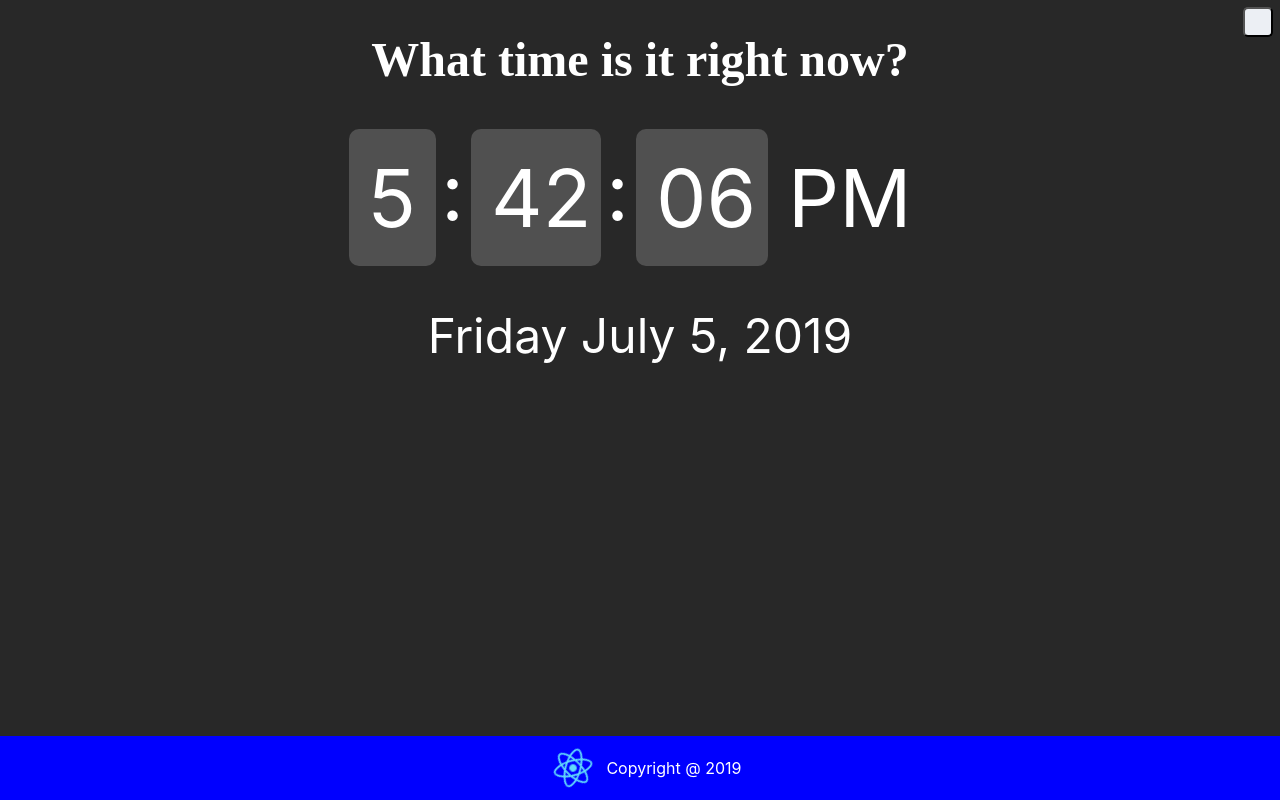
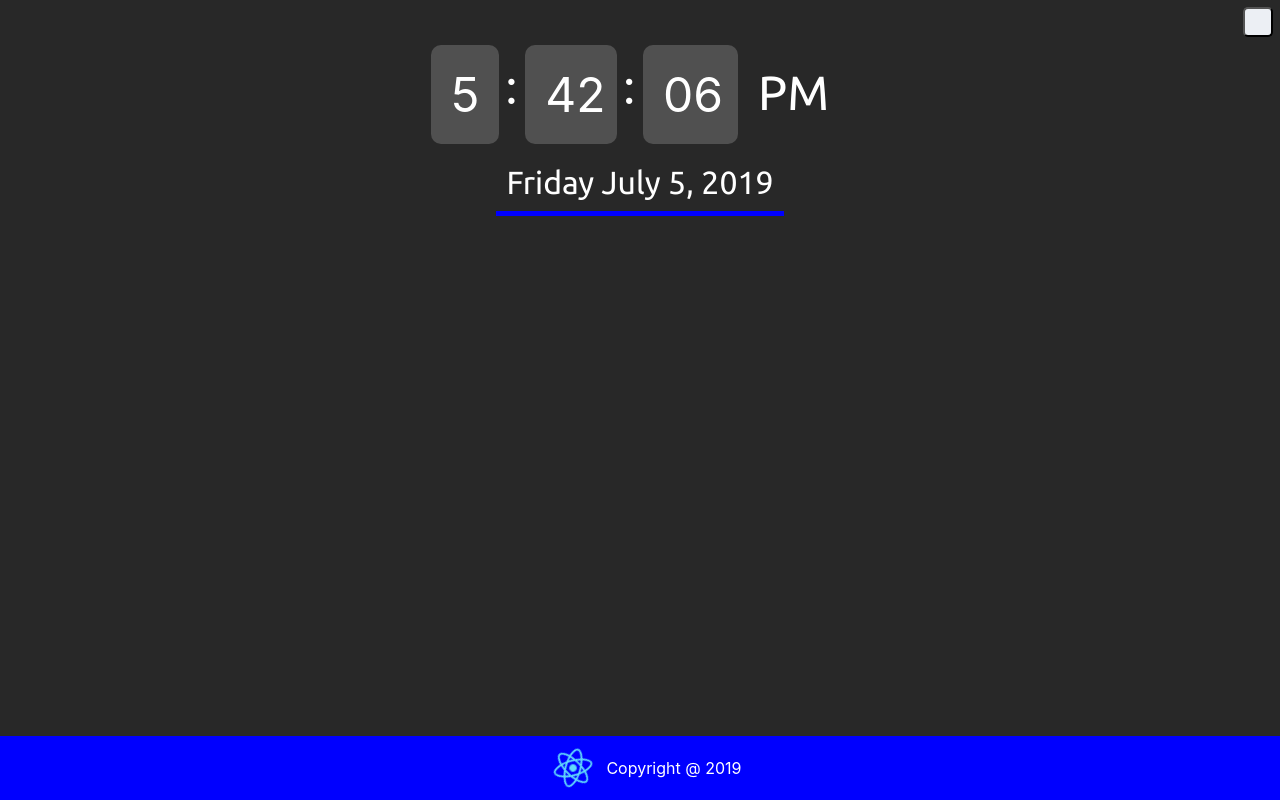
Before and after one commit to claeri27/what-time-is-it, a React (Create React App) app: page / in a window 1280 px wide. Built offline with nearby package versions, Linux system fonts and the light colour scheme; a web font is replaced by a local one.

Commit message:
More style formatting

```diff
--- a/public/index.html
+++ b/public/index.html
@@ -7,6 +7,8 @@
       href="https://fonts.googleapis.com/css?family=Macondo+Swash+Caps|Montez|Oleo+Script+Swash+Caps|Oregano&display=swap"
       rel="stylesheet">
     <meta name="viewport" content="width=device-width, initial-scale=1" />
+    <link href="https://fonts.googleapis.com/css?family=Merriweather|Poppins|Roboto+Slab|Ubuntu&display=swap"
+      rel="stylesheet">
     <meta name="theme-color" content="#000000" />
     <!--
       manifest.json provides metadata used when your web app is installed on a
--- a/src/App.js
+++ b/src/App.js
@@ -20,8 +20,9 @@ const AppHeader = styled.h1`
   align-items: center;
   justify-content: center;
   font-family: 'Oleo Script Swash Caps', cursive;
-  font-size: 3em;
+  font-size: 2.3em;
   user-select: none;
+  margin-bottom: 10px;
 `;
 
 const Button = styled.button`
@@ -32,6 +33,7 @@ const Button = styled.button`
   background: ${props => props.theme.colors.buttonColor};
   user-select: none;
   border-radius: 5px;
+  cursor: pointer;
   &:focus {outline: 0;}
 `;
 
@@ -43,7 +45,6 @@ const App = () => {
     <AppContainer>
       <GlobalStyle />
       <AppHeader>
-        What time is it right now?
         <Button onClick={() => {
           setLightMode(!lightMode);
           localStorage.setItem("lightMode", !lightMode);
--- a/src/components/FormatDate.js
+++ b/src/components/FormatDate.js
@@ -12,7 +12,7 @@ const ClockContainer = styled.div`
 const TimeContainer = styled.div`
   display: flex;
   padding: 10px;
-  font-size: 5em;
+  font-size: 3em;
 `;
 
 const HoursContainer = styled.div`
@@ -27,24 +27,26 @@ const MinutesContainer = styled.div`
   background: ${props => props.theme.colors.clockBackground};
   border-radius: 10px;
   margin-right: 5px;
-  width: 90px;
+  width: 52px;
 `;
 
 const SecondsContainer = styled.div`
   padding: 20px;
-  width: 92px;
+  width: 55px;
   background: ${props => props.theme.colors.clockBackground};
   border-radius: 10px;
 `;
 
 const AMPMContainer = styled.div`
   padding: 20px;
+  font-family: 'Ubuntu', sans-serif;
 `;
 
 const DateContainer = styled.div`
-  margin-top: 20px;
   padding: 10px;
-  font-size: 3em;
+  font-size: 2em;
+  font-family: 'Ubuntu', sans-serif;
+  border-bottom: 5px solid blue;
 `;
 
 const ColonContainer = styled.div`
```
